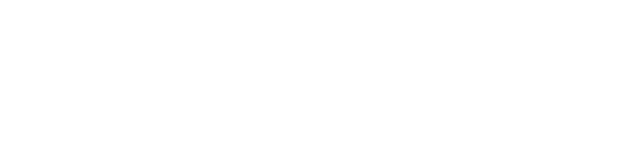
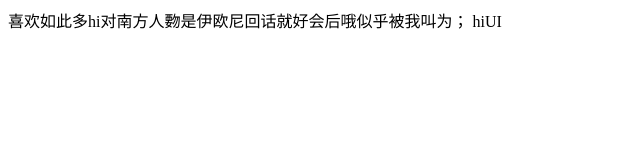
Before and after one commit to anthony9218/JiZengGuang, a plain HTML site: page index.html in a window 1280 px wide. Shown: the whole page, without its empty margins (0-640 px from the left). Drawn offline with Linux system fonts and the light colour scheme.

Commit message:
创建div
在index中创建div用于显示姓名

```diff
--- a/index.html
+++ b/index.html
@@ -5,6 +5,6 @@
 	<title>Document</title>
 </head>
 <body>
-
+	<div>喜欢如此多hi对南方人覅是伊欧尼回话就好会后哦似乎被我叫为； hiUI</div>
 </body>
 </html>
```
